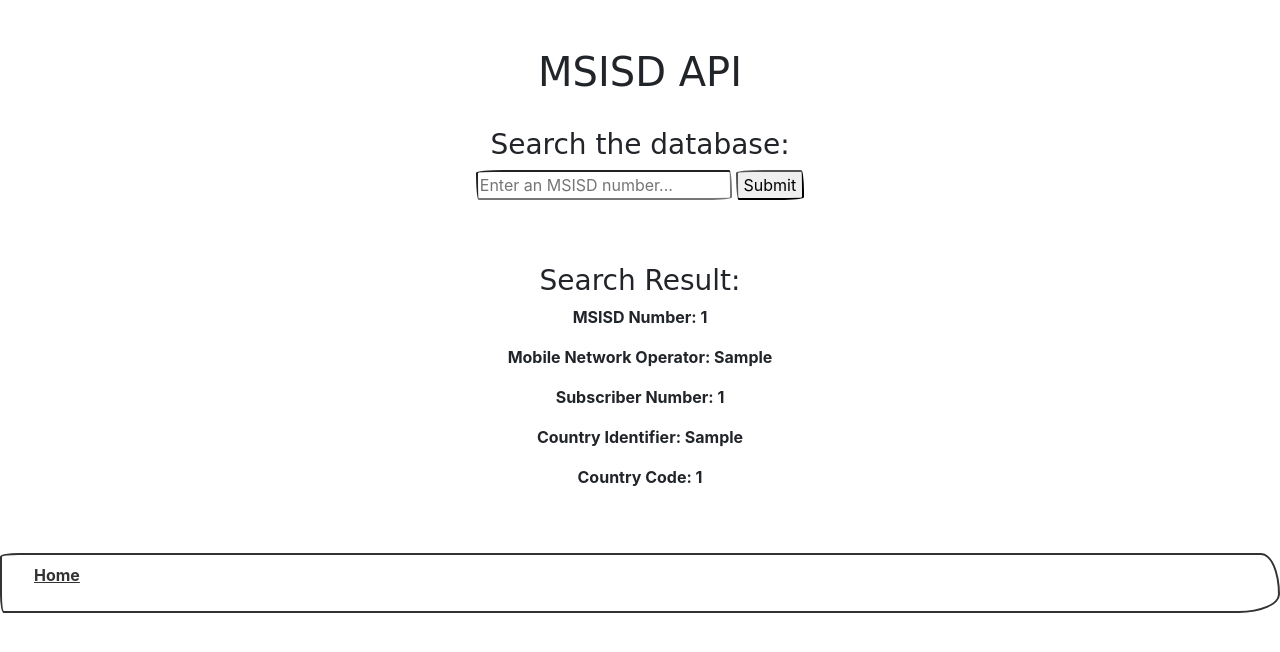
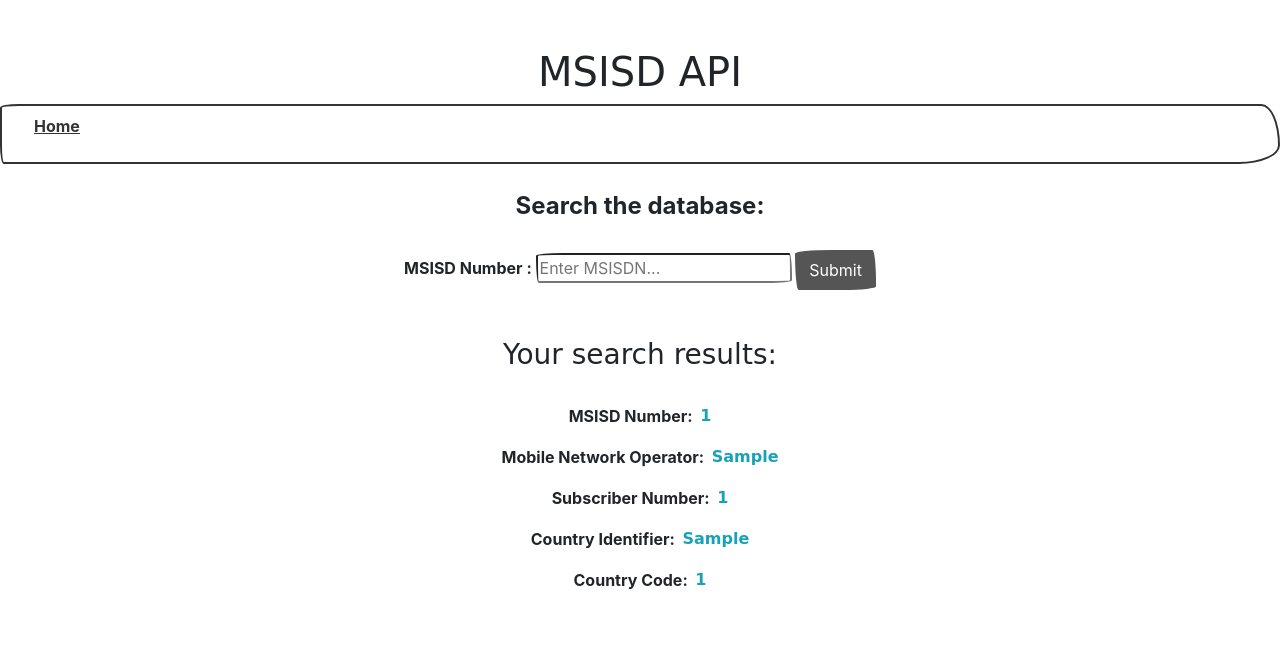
Before and after one commit to dmdequin/msisdn-app-api, a Django app: template app/msisd/templates/search.html in a window 1280 px wide. Shown: the top 652 px of the page. Run offline with Django 4.2, Linux system fonts and the light colour scheme; the template is opened without the code that fills it: values that come from a table or form of the project are taken from there, others are empty; tables that the repository leaves empty hold one stand-in row (values such as "Sample post"); parts of the project's set-up code (start-up, migrations or seed data) failed here and were passed over; some web fonts are replaced.

Commit message:
tweaked styling to improve frontend

```diff
--- a/app/msisd/static/style.css
+++ b/app/msisd/static/style.css
@@ -1,5 +1,3 @@
-ul {
-    list-style-type: none;
-    margin: 0;
-    padding: 0;
+* {
+    width: 500px;
 }
--- a/app/msisd/templates/base.html
+++ b/app/msisd/templates/base.html
@@ -13,33 +13,39 @@
     <center>
       <br> <br>
       <div class="body">
-        {% block form %}
-          <h1>MSISD API</h1>
-          <br>
-          <h3>Search the database:</h3>
-          <form action="/api/msisd/api-search/" method="GET">
-            <input type="number" name="msisdn" required placeholder="Enter an MSISD number..."/>
-            <input type="submit" />
+        <h1>MSISD API</h1>
+        <nav class='navbar navbar-expand-lg bg-light'>
+          <ul>
+            <a href="http://localhost:8000/api/msisd/home/">Home</a>
+          </ul>
+        </nav>
+        <br>
+        <form action="/api/msisd/api-search/" method="GET">
+          <fieldset>
+            <legend>Search the database:</legend>
+              {% comment %} <div class="form-group">
+                <label for="msisdn" class="form-label mt-4">MSISD Number</label>
+                <input type="number" class="form-control" id="msisdn" aria-describedby="emailHelp" placeholder="Enter MSISDN...">
+              </div> {% endcomment %}
+            <label for="msisdn" class="form-label mt-4">MSISD Number :</label>
+            <input type="number" name="msisdn" required placeholder="Enter MSISDN..."/>
+            <button type="submit" class="btn btn-secondary"/>Submit</button>
             {% csrf_token %}
-          </form>
-        {% endblock %}
+          </fieldset>
+        </form>
         <br>
         {% block content %}
         {% endblock %}
       </div>
-      <div class="error">
-        {% if message %}
+      {% if message %}
+      <div class="alert alert-dismissible alert-primary">
+        <button type="button" class="btn-close" data-bs-dismiss="alert"></button>
         <p>{{ message }}</p>
-        {% endif %}
       </div>
+      {% endif %}
     </center>
     <br>
   </body>
   <footer>
-    <nav class='navbar navbar-expand-lg bg-light'>
-      <ul>
-        <a href="http://localhost:8000/api/msisd/home/">Home</a>
-      </ul>
-    </nav>
   </footer>
 </html>
--- a/app/msisd/templates/search.html
+++ b/app/msisd/templates/search.html
@@ -1,16 +1,31 @@
 {% extends "base.html" %}
 
-{% block title %} Search Result {% endblock %}
+{% block title %} MSISD Search Result {% endblock %}
 
 {% block content %}
-<p></p><br>
-<h3>Search Result:</h3>
+<br>
+<h3>Your search results:</h3>
+<br>
 {% if object %}
-<p>MSISD Number: {{ object.msisdn }}</p>
-<p>Mobile Network Operator: {{ object.MNO }}</p>
-<p>Subscriber Number: {{ object.subscriber_number }}</p>
-<p>Country Identifier: {{ object.country_identifier }}</p>
-<p>Country Code: {{ object.country_code }}</p>
+<div style="display: flex; align-items: center; justify-content: center;">
+    <p>MSISD Number: &nbsp;</p>
+    <p class="text-info"> <strong>{{ object.msisdn }}</strong></p>
+</div>
+<div style="display: flex; align-items: center; justify-content: center;">
+    <p>Mobile Network Operator: &nbsp;</p>
+    <p class="text-info"> <strong>{{ object.MNO }}</strong></p>
+</div>
+<div style="display: flex; align-items: center; justify-content: center;">
+    <p>Subscriber Number: &nbsp;</p>
+    <p class="text-info"> <strong>{{ object.subscriber_number }}</strong></p>
+</div>
+<div style="display: flex; align-items: center; justify-content: center;">
+    <p>Country Identifier: &nbsp;</p>
+    <p class="text-info"> <strong>{{ object.country_identifier }}</strong></p>
+</div>
+<div style="display: flex; align-items: center; justify-content: center;">
+    <p>Country Code: &nbsp;</p>
+    <p class="text-info"> <strong>{{ object.country_code }}</strong></p>
+</div>
 {% endif %}
-<p></p><br>
 {% endblock content %}
```
